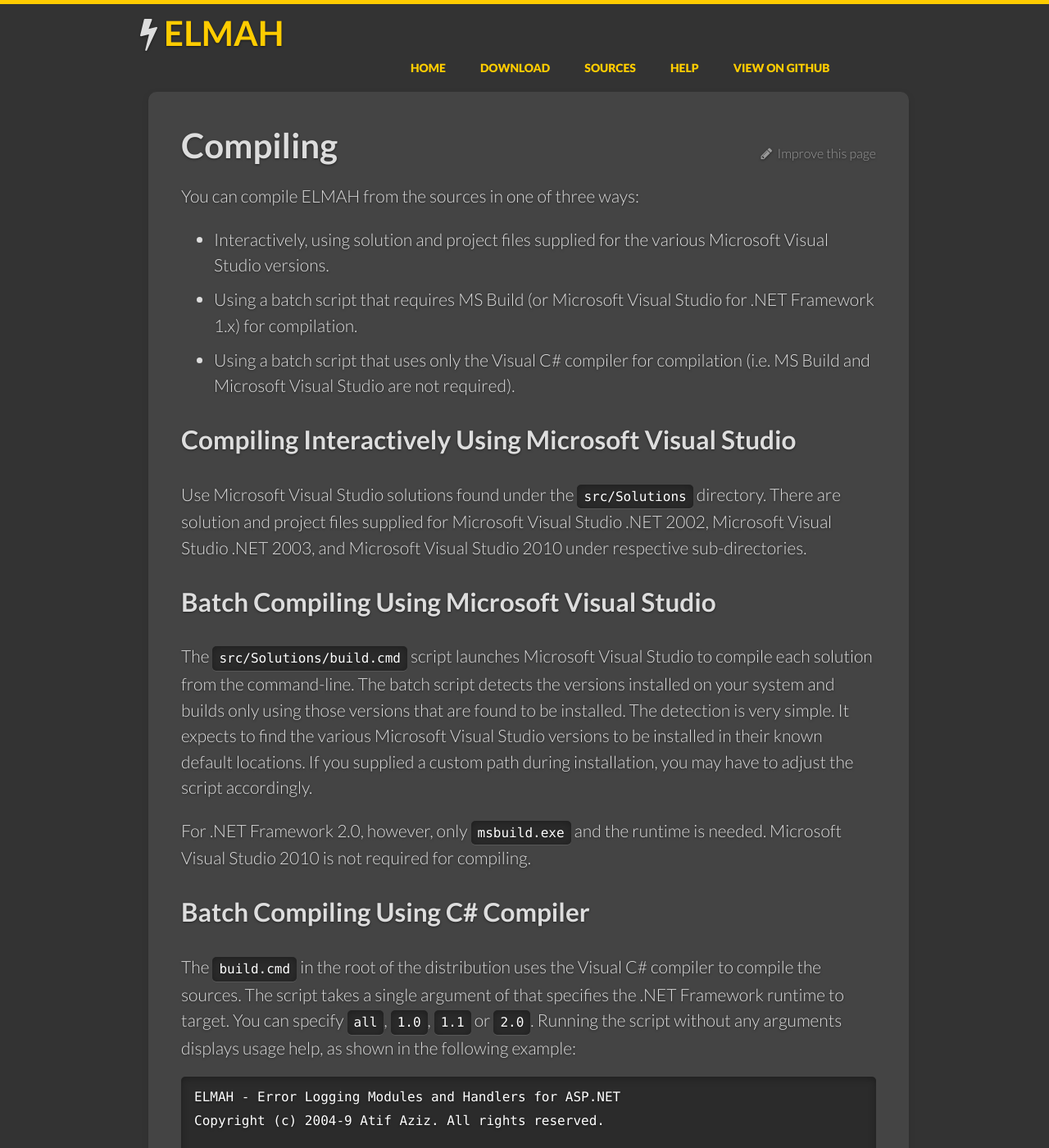
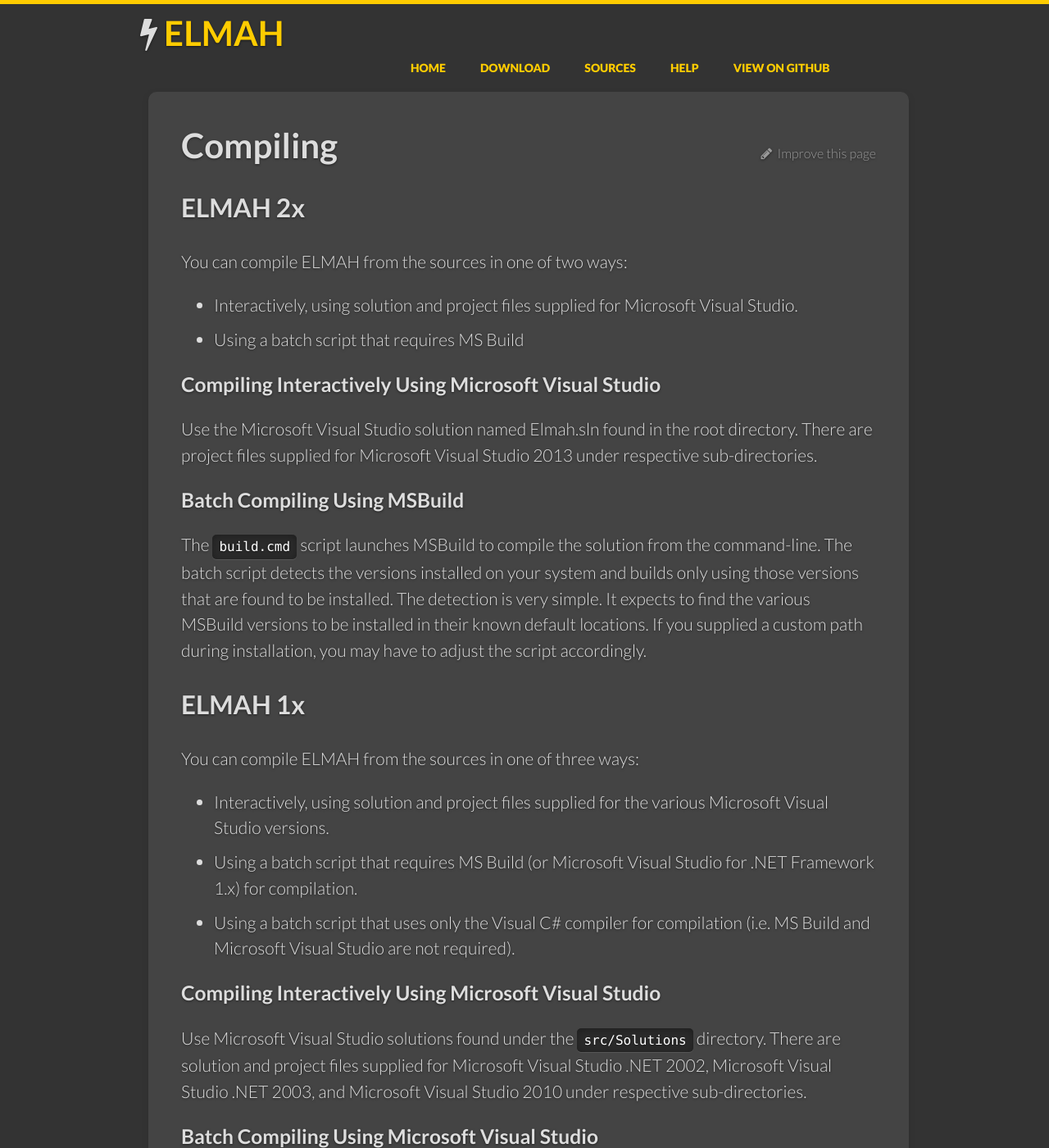
Before and after one commit to elmah/www, a Jekyll site: the page built from Compiling.md, in a window 1280 px wide and 1400 px high. Shown: the whole window at 82% size. Built offline with Jekyll 4.4.1, drawn with Linux system fonts in a browser that asks for light colours.

Commit message:
Upgraded compiling documentation with description of ELMAH 2x

```diff
--- a/Compiling.md
+++ b/Compiling.md
@@ -5,23 +5,40 @@ permalink: a/compiling/
 article: true
 ---
 
+## ELMAH 2x
+
+You can compile ELMAH from the sources in one of two ways:
+
+  * Interactively, using solution and project files supplied for Microsoft Visual Studio.
+  * Using a batch script that requires MS Build
+
+### Compiling Interactively Using Microsoft Visual Studio
+
+Use the Microsoft Visual Studio solution named Elmah.sln found in the root directory. There are project files supplied for Microsoft Visual Studio 2013 under respective sub-directories.
+
+### Batch Compiling Using MSBuild
+
+The `build.cmd` script launches MSBuild to compile the solution from the command-line. The batch script detects the versions installed on your system and builds only using those versions that are found to be installed. The detection is very simple. It expects to find the various MSBuild versions to be installed in their known default locations. If you supplied a custom path during installation, you may have to adjust the script accordingly.
+
+## ELMAH 1x
+
 You can compile ELMAH from the sources in one of three ways:
 
   * Interactively, using solution and project files supplied for the various Microsoft Visual Studio versions.
   * Using a batch script that requires MS Build (or Microsoft Visual Studio for .NET Framework 1.x) for compilation.
   * Using a batch script that uses only the Visual C# compiler for compilation (i.e. MS Build and Microsoft Visual Studio are not required).
 
-## Compiling Interactively Using Microsoft Visual Studio
+### Compiling Interactively Using Microsoft Visual Studio
 
 Use Microsoft Visual Studio solutions found under the `src/Solutions` directory. There are solution and project files supplied for Microsoft Visual Studio .NET 2002, Microsoft Visual Studio .NET 2003, and Microsoft Visual Studio 2010 under respective sub-directories.
 
-## Batch Compiling Using Microsoft Visual Studio
+### Batch Compiling Using Microsoft Visual Studio
 
 The `src/Solutions/build.cmd` script launches Microsoft Visual Studio to compile each solution from the command-line. The batch script detects the versions installed on your system and builds only using those versions that are found to be installed. The detection is very simple. It expects to find the various Microsoft Visual Studio versions to be installed in their known default locations. If you supplied a custom path during installation, you may have to adjust the script accordingly.
 
 For .NET Framework 2.0, however, only `msbuild.exe` and the runtime is needed. Microsoft Visual Studio 2010 is not required for compiling.
 
-## Batch Compiling Using C# Compiler
+### Batch Compiling Using C# Compiler
 
 The `build.cmd` in the root of the distribution uses the Visual C# compiler to compile the sources. The script takes a single argument of that specifies the .NET Framework runtime to target. You can specify `all`, `1.0`, `1.1` or `2.0`. Running the script without any arguments displays usage help, as shown in the following example:
 
```
